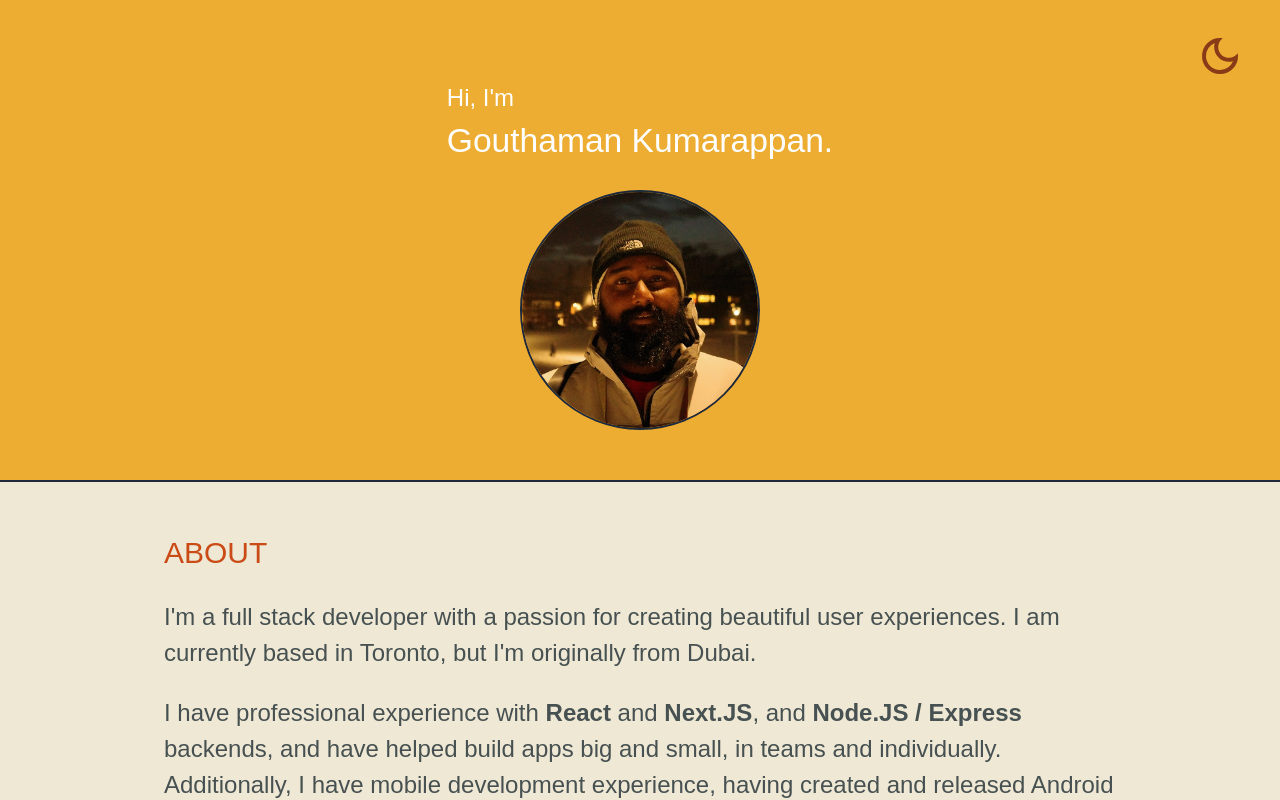
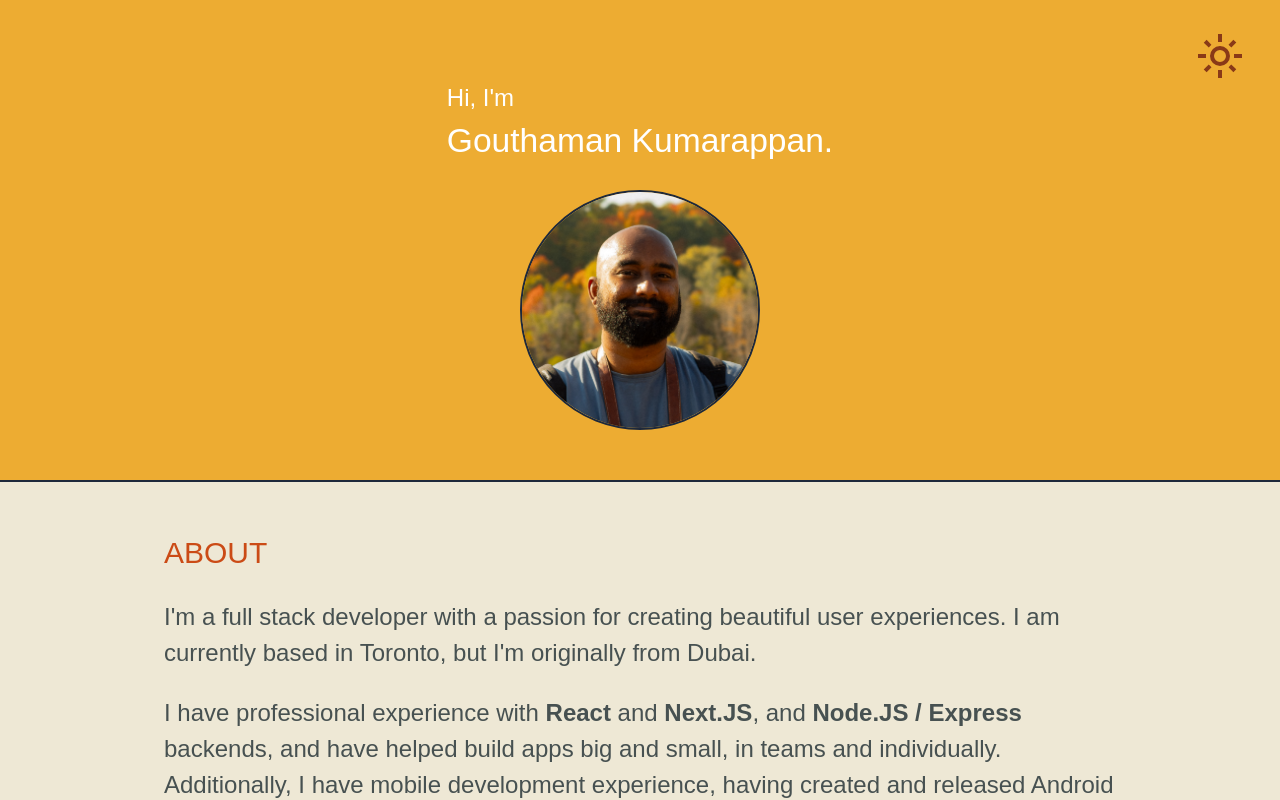
Before and after one commit to gouthamank/pageportal, a Next.js app: page / in a window 1280 px wide. Shown: the top 800 px of the page. Built offline with nearby package versions, Linux system fonts and the light colour scheme; no server answers; a web font is replaced by a local one.

Commit message:
update: picture

```diff
--- a/src/components/Hero/index.tsx
+++ b/src/components/Hero/index.tsx
@@ -4,7 +4,7 @@ import { Chivo } from 'next/font/google';
 import type { HeroProps } from '@/types/components/Hero/index.types';
 import className from 'classnames';
 import Image from 'next/image';
-import profileImage from '@/images/profile.jpg';
+import profileImage from '@/images/profile2.jpg';
 import ThemeSwitch from '@/components/ThemeSwitch';
 
 const chivo = Chivo({ subsets: ['latin'] });
--- a/src/components/ThemeSwitch/index.tsx
+++ b/src/components/ThemeSwitch/index.tsx
@@ -50,12 +50,12 @@ export default function ThemeSwitch() {
 
         if (currentTheme === 'light') {
             document.documentElement.classList.remove('dark');
+            lightSwitch.style.transform = 'translateY(0)';
+            darkSwitch.style.transform = 'translateY(-2rem)';
+        } else {
+            document.documentElement.classList.add('dark');
             lightSwitch.style.transform = 'translateY(2rem)';
             darkSwitch.style.transform = 'translateY(0)';
-        } else {
-            document.documentElement.classList.add('dark');
-            lightSwitch.style.transform = 'translateY(0)';
-            darkSwitch.style.transform = 'translateY(-2rem)';
         }
     }, [currentTheme]);
 
@@ -80,7 +80,7 @@ export default function ThemeSwitch() {
                     transition: 'transform 300ms ease-out',
                 }}
             >
-                {lightModeSvg('fill-early-dawn-400')}
+                {lightModeSvg('fill-early-dawn-800')}
             </div>
             <div
                 id='darkSwitch'
@@ -96,7 +96,7 @@ export default function ThemeSwitch() {
                     transition: 'transform 300ms ease-out',
                 }}
             >
-                {darkModeSvg('fill-early-dawn-800')}
+                {darkModeSvg('fill-early-dawn-400')}
             </div>
         </button>
     );
```
Also changed, not shown: src/images/profile2.jpg (added).
